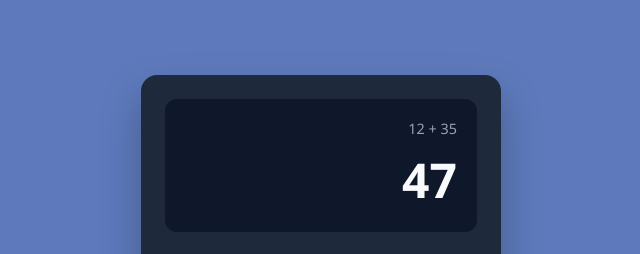
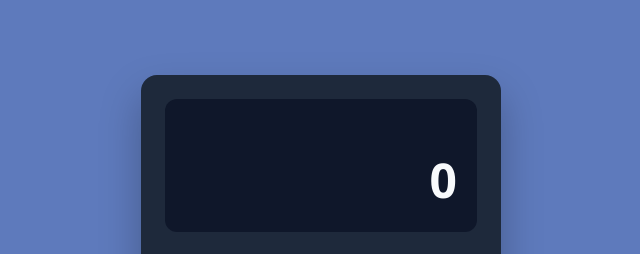
Before and after one commit to rafaelvassis/calculadora-React, a React (Vite) app: page / in a window 1280 px wide. Shown: the top 254 px of the page, without its empty margins (319-959 px from the left). Built offline with nearby package versions, Linux system fonts and the light colour scheme.

Commit message:
feat: adiciona estado para histórico e valor na calculadora

```diff
--- a/src/App.tsx
+++ b/src/App.tsx
@@ -1,17 +1,17 @@
-
+import { useState } from "react";
 import Credits from "./components/Credits/Credits";
 import Display from "./components/Display/Display";
 import Keyboard from "./components/Keyboard/Keyboard";
 
 function App() {
-   return (
+  const [history, setHistory] = useState("");
+  const [value, setValue] = useState("0");
+
+  return (
     <main className="calculator">
-      <Display
-        history="12 + 35"
-        value="47"
-      />
+      <Display history={history} value={value} />
       <Keyboard />
-      <Credits/>
+      <Credits />
     </main>
   );
 }
```
